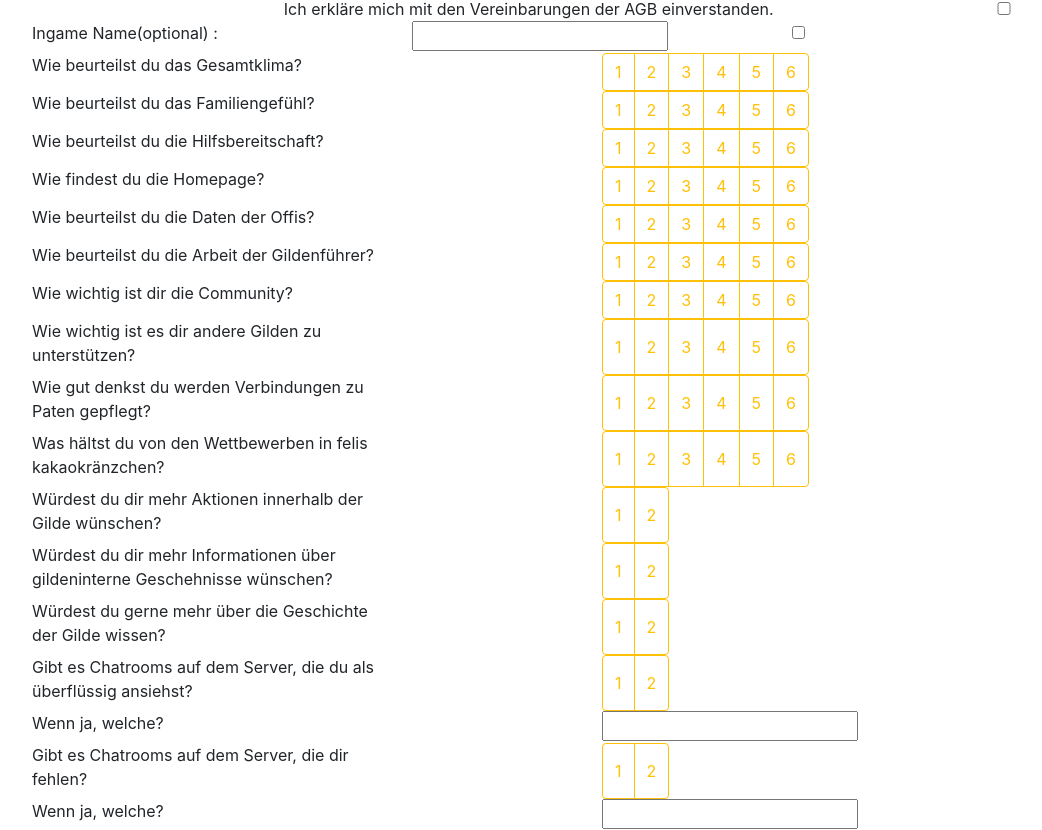
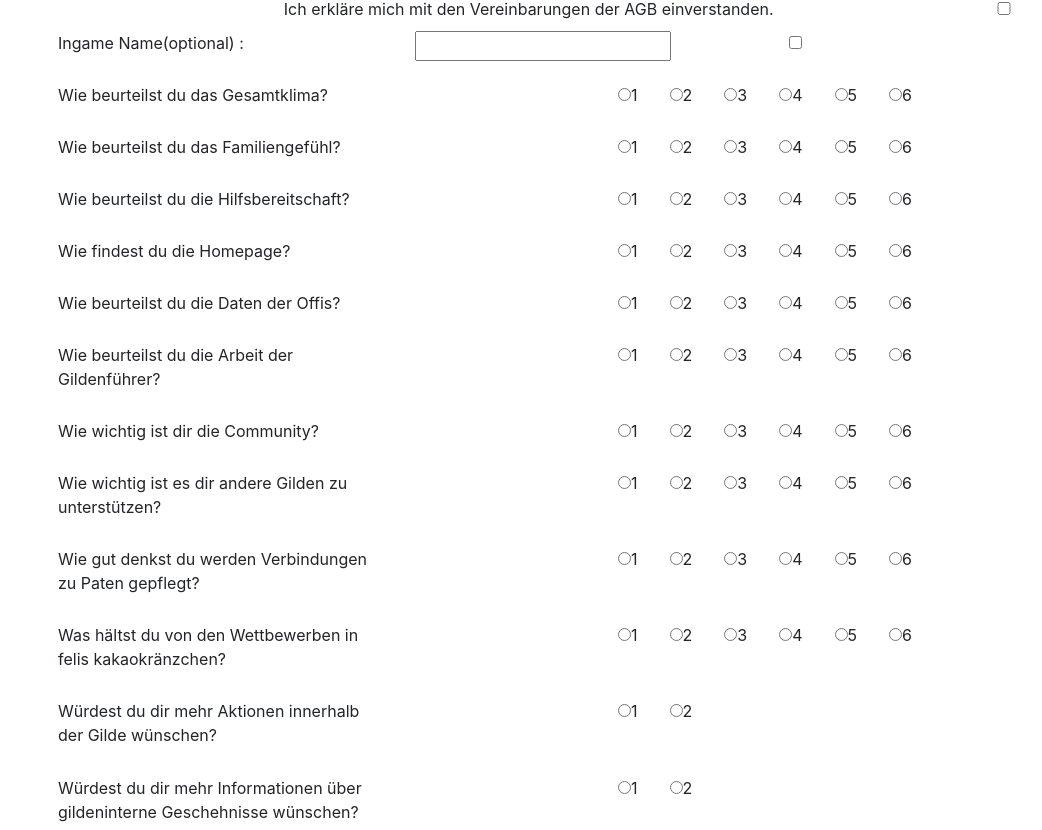
Before and after one commit to TheGerryDev/BitheroesPollTool, an Angular app: page / in a window 1280 px wide. Shown: the part 508-1338 px from the top of the page, without its empty margins (53-1095 px from the left). Built offline with nearby package versions, Linux system fonts and the light colour scheme.

Commit message:
Radio buttons fixed

```diff
--- a/src/app/poll/poll.component.html
+++ b/src/app/poll/poll.component.html
@@ -18,13 +18,13 @@
             <span></span>
         </div>
         <div class="col-sm-6 btn-toolbar" role="toolbar">
-            <div class="btn-group mr-2" role="group" aria-label="First group">
-                <button type="button" class="btn btn-outline-warning">1</button>
-                <button type="button" class="btn btn-outline-warning">2</button>
-                <button type="button" class="btn btn-outline-warning">3</button>
-                <button type="button" class="btn btn-outline-warning">4</button>
-                <button type="button" class="btn btn-outline-warning">5</button>
-                <button type="button" class="btn btn-outline-warning">6</button>
+            <div class="radio" role="group" aria-label="First group">
+                <label><input type="radio" name="optradio1">1</label>
+                <label><input type="radio" name="optradio1">2</label>
+                <label><input type="radio" name="optradio1">3</label>
+                <label><input type="radio" name="optradio1">4</label>
+                <label><input type="radio" name="optradio1">5</label>
+                <label><input type="radio" name="optradio1">6</label>
             </div>
         </div>
     </div>
@@ -36,13 +36,13 @@
             <span></span>
         </div>
         <div class="col-sm-6 btn-toolbar" role="toolbar">
-            <div class="btn-group mr-2" role="group" aria-label="First group">
-                <button type="button" class="btn btn-outline-warning">1</button>
-                <button type="button" class="btn btn-outline-warning">2</button>
-                <button type="button" class="btn btn-outline-warning">3</button>
-                <button type="button" class="btn btn-outline-warning">4</button>
-                <button type="button" class="btn btn-outline-warning">5</button>
-                <button type="button" class="btn btn-outline-warning">6</button>
+            <div class="radio" role="group" aria-label="First group">
+                <label><input type="radio" name="optradio2">1</label>
+                <label><input type="radio" name="optradio2">2</label>
+                <label><input type="radio" name="optradio2">3</label>
+                <label><input type="radio" name="optradio2">4</label>
+                <label><input type="radio" name="optradio2">5</label>
+                <label><input type="radio" name="optradio2">6</label>
             </div>
         </div>
     </div>
@@ -54,13 +54,13 @@
             <span></span>
         </div>
         <div class="col-sm-6 btn-toolbar" role="toolbar">
-            <div class="btn-group mr-2" role="group" aria-label="First group">
-                <button type="button" class="btn btn-outline-warning">1</button>
-                <button type="button" class="btn btn-outline-warning">2</button>
-                <button type="button" class="btn btn-outline-warning">3</button>
-                <button type="button" class="btn btn-outline-warning">4</button>
-                <button type="button" class="btn btn-outline-warning">5</button>
-                <button type="button" class="btn btn-outline-warning">6</button>
+            <div class="radio" role="group" aria-label="First group">
+                <label><input type="radio" name="optradio3">1</label>
+                <label><input type="radio" name="optradio3">2</label>
+                <label><input type="radio" name="optradio3">3</label>
+                <label><input type="radio" name="optradio3">4</label>
+                <label><input type="radio" name="optradio3">5</label>
+                <label><input type="radio" name="optradio3">6</label>
             </div>
         </div>
     </div>
@@ -72,13 +72,13 @@
             <span></span>
         </div>
         <div class="col-sm-6 btn-toolbar" role="toolbar">
-            <div class="btn-group mr-2" role="group" aria-label="First group">
-                <button type="button" class="btn btn-outline-warning">1</button>
-                <button type="button" class="btn btn-outline-warning">2</button>
-                <button type="button" class="btn btn-outline-warning">3</button>
-                <button type="button" class="btn btn-outline-warning">4</button>
-                <button type="button" class="btn btn-outline-warning">5</button>
-                <button type="button" class="btn btn-outline-warning">6</button>
+            <div class="radio" role="group" aria-label="First group">
+                <label><input type="radio" name="optradio4">1</label>
+                <label><input type="radio" name="optradio4">2</label>
+                <label><input type="radio" name="optradio4">3</label>
+                <label><input type="radio" name="optradio4">4</label>
+                <label><input type="radio" name="optradio4">5</label>
+                <label><input type="radio" name="optradio4">6</label>
             </div>
         </div>
     </div>
@@ -90,13 +90,13 @@
             <span></span>
         </div>
         <div class="col-sm-6 btn-toolbar" role="toolbar">
-            <div class="btn-group mr-2" role="group" aria-label="First group">
-                <button type="button" class="btn btn-outline-warning">1</button>
-                <button type="button" class="btn btn-outline-warning">2</button>
-                <button type="button" class="btn btn-outline-warning">3</button>
-                <button type="button" class="btn btn-outline-warning">4</button>
-                <button type="button" class="btn btn-outline-warning">5</button>
-                <button type="button" class="btn btn-outline-warning">6</button>
+            <div class="radio" role="group" aria-label="First group">
+                <label><input type="radio" name="optradio5">1</label>
+                <label><input type="radio" name="optradio5">2</label>
+                <label><input type="radio" name="optradio5">3</label>
+                <label><input type="radio" name="optradio5">4</label>
+                <label><input type="radio" name="optradio5">5</label>
+                <label><input type="radio" name="optradio5">6</label>
             </div>
         </div>
     </div>
@@ -108,13 +108,13 @@
             <span></span>
         </div>
         <div class="col-sm-6 btn-toolbar" role="toolbar">
-            <div class="btn-group mr-2" role="group" aria-label="First group">
-                <button type="button" class="btn btn-outline-warning">1</button>
-                <button type="button" class="btn btn-outline-warning">2</button>
-                <button type="button" class="btn btn-outline-warning">3</button>
-                <button type="button" class="btn btn-outline-warning">4</button>
-                <button type="button" class="btn btn-outline-warning">5</button>
-                <button type="button" class="btn btn-outline-warning">6</button>
+            <div class="radio" role="group" aria-label="First group">
+                <label><input type="radio" name="optradio6">1</label>
+                <label><input type="radio" name="optradio6">2</label>
+                <label><input type="radio" name="optradio6">3</label>
+                <label><input type="radio" name="optradio6">4</label>
+                <label><input type="radio" name="optradio6">5</label>
+                <label><input type="radio" name="optradio6">6</label>
             </div>
         </div>
     </div>
@@ -126,13 +126,13 @@
             <span></span>
         </div>
         <div class="col-sm-6 btn-toolbar" role="toolbar">
-            <div class="btn-group mr-2" role="group" aria-label="First group">
-                <button type="button" class="btn btn-outline-warning">1</button>
-                <button type="button" class="btn btn-outline-warning">2</button>
-                <button type="button" class="btn btn-outline-warning">3</button>
-                <button type="button" class="btn btn-outline-warning">4</button>
-                <button type="button" class="btn btn-outline-warning">5</button>
-                <button type="button" class="btn btn-outline-warning">6</button>
+            <div class="radio" role="group" aria-label="First group">
+                <label><input type="radio" name="optradio7">1</label>
+                <label><input type="radio" name="optradio7">2</label>
+                <label><input type="radio" name="optradio7">3</label>
+                <label><input type="radio" name="optradio7">4</label>
+                <label><input type="radio" name="optradio7">5</label>
+                <label><input type="radio" name="optradio7">6</label>
             </div>
         </div>
     </div>
@@ -144,13 +144,13 @@
             <span></span>
         </div>
         <div class="col-sm-6 btn-toolbar" role="toolbar">
-            <div class="btn-group mr-2" role="group" aria-label="First group">
-                <button type="button" class="btn btn-outline-warning">1</button>
-                <button type="button" class="btn btn-outline-warning">2</button>
-                <button type="button" class="btn btn-outline-warning">3</button>
-                <button type="button" class="btn btn-outline-warning">4</button>
-                <button type="button" class="btn btn-outline-warning">5</button>
-                <button type="button" class="btn btn-outline-warning">6</button>
+            <div class="radio" role="group" aria-label="First group">
+                <label><input type="radio" name="optradio8">1</label>
+                <label><input type="radio" name="optradio8">2</label>
+                <label><input type="radio" name="optradio8">3</label>
+                <label><input type="radio" name="optradio8">4</label>
+                <label><input type="radio" name="optradio8">5</label>
+                <label><input type="radio" name="optradio8">6</label>
             </div>
         </div>
     </div>
@@ -162,13 +162,13 @@
             <span></span>
         </div>
         <div class="col-sm-6 btn-toolbar" role="toolbar">
-            <div class="btn-group mr-2" role="group" aria-label="First group">
-                <button type="button" class="btn btn-outline-warning">1</button>
-                <button type="button" class="btn btn-outline-warning">2</button>
-                <button type="button" class="btn btn-outline-warning">3</button>
-                <button type="button" class="btn btn-outline-warning">4</button>
-                <button type="button" class="btn btn-outline-warning">5</button>
-                <button type="button" class="btn btn-outline-warning">6</button>
+            <div class="radio" role="group" aria-label="First group">
+                <label><input type="radio" name="optradio9">1</label>
+                <label><input type="radio" name="optradio9">2</label>
+                <label><input type="radio" name="optradio9">3</label>
+                <label><input type="radio" name="optradio9">4</label>
+                <label><input type="radio" name="optradio9">5</label>
+                <label><input type="radio" name="optradio9">6</label>
             </div>
         </div>
     </div>
@@ -180,13 +180,13 @@
             <span></span>
         </div>
         <div class="col-sm-6 btn-toolbar" role="toolbar">
-            <div class="btn-group mr-2" role="group" aria-label="First group">
-                <button type="button" class="btn btn-outline-warning">1</button>
-                <button type="button" class="btn btn-outline-warning">2</button>
-                <button type="button" class="btn btn-outline-warning">3</button>
-                <button type="button" class="btn btn-outline-warning">4</button>
-                <button type="button" class="btn btn-outline-warning">5</button>
-                <button type="button" class="btn btn-outline-warning">6</button>
+            <div class="radio" role="group" aria-label="First group">
+                <label><input type="radio" name="optradio10">1</label>
+                <label><input type="radio" name="optradio10">2</label>
+                <label><input type="radio" name="optradio10">3</label>
+                <label><input type="radio" name="optradio10">4</label>
+                <label><input type="radio" name="optradio10">5</label>
+                <label><input type="radio" name="optradio10">6</label>
             </div>
         </div>
     </div>
@@ -201,10 +201,10 @@
         <div class="col-sm-2">
             <span></span>
         </div>
-        <div class="col-sm-4 btn-toolbar" role="toolbar">
-            <div class="btn-group mr-2" role="group" aria-label="First group">
-                <button type="button" class="btn btn-outline-warning">1</button>
-                <button type="button" class="btn btn-outline-warning">2</button>
+        <div class="col-sm-6 btn-toolbar" role="toolbar">
+            <div class="radio" role="group" aria-label="First group">
+                <label><input type="radio" name="optradio11">1</label>
+                <label><input type="radio" name="optradio11">2</label>
             </div>
         </div>
         <div class="col-sm-2">
@@ -219,10 +219,10 @@
         <div class="col-sm-2">
             <span></span>
         </div>
-        <div class="col-sm-4 btn-toolbar" role="toolbar">
-            <div class="btn-group mr-2" role="group" aria-label="First group">
-                <button type="button" class="btn btn-outline-warning">1</button>
-                <button type="button" class="btn btn-outline-warning">2</button>
+        <div class="col-sm-6 btn-toolbar" role="toolbar">
+            <div class="radio" role="group" aria-label="First group">
+                <label><input type="radio" name="optradio12">1</label>
+                <label><input type="radio" name="optradio12">2</label>
             </div>
         </div>
         <div class="col-sm-2">
@@ -237,10 +237,10 @@
         <div class="col-sm-2">
             <span></span>
         </div>
-        <div class="col-sm-4 btn-toolbar" role="toolbar">
-            <div class="btn-group mr-2" role="group" aria-label="First group">
-                <button type="button" class="btn btn-outline-warning">1</button>
-                <button type="button" class="btn btn-outline-warning">2</button>
+        <div class="col-sm-6 btn-toolbar" role="toolbar">
+            <div class="radio" role="group" aria-label="First group">
+                <label><input type="radio" name="optradio13">1</label>
+                <label><input type="radio" name="optradio13">2</label>
             </div>
         </div>
         <div class="col-sm-2">
@@ -255,10 +255,10 @@
         <div class="col-sm-2">
             <span></span>
         </div>
-        <div class="col-sm-4 btn-toolbar" role="toolbar">
-            <div class="btn-group mr-2" role="group" aria-label="First group">
-                <button type="button" class="btn btn-outline-warning">1</button>
-                <button type="button" class="btn btn-outline-warning">2</button>
+        <div class="col-sm-6 btn-toolbar" role="toolbar">
+            <div class="radio" role="group" aria-label="First group">
+                <label><input type="radio" name="optradio14">1</label>
+                <label><input type="radio" name="optradio14">2</label>
             </div>
         </div>
         <div class="col-sm-2">
@@ -284,10 +284,10 @@
         <div class="col-sm-2">
             <span></span>
         </div>
-        <div class="col-sm-4 btn-toolbar" role="toolbar">
-            <div class="btn-group mr-2" role="group" aria-label="First group">
-                <button type="button" class="btn btn-outline-warning">1</button>
-                <button type="button" class="btn btn-outline-warning">2</button>
+        <div class="col-sm-6 btn-toolbar" role="toolbar">
+            <div class="radio" role="group" aria-label="First group">
+                <label><input type="radio" name="optradio15">1</label>
+                <label><input type="radio" name="optradio15">2</label>
             </div>
         </div>
         <div class="col-sm-2">
--- a/src/app/poll/poll.component.less
+++ b/src/app/poll/poll.component.less
@@ -0,0 +1,16 @@
+.row {
+    padding: 10px;
+}
+
+.btn {
+    height: 3em;
+}
+
+.btn:focus {
+    background-color: blue;
+  }
+
+  label {
+      padding-left: 1em;
+      padding-right: 1em;
+  }
```
